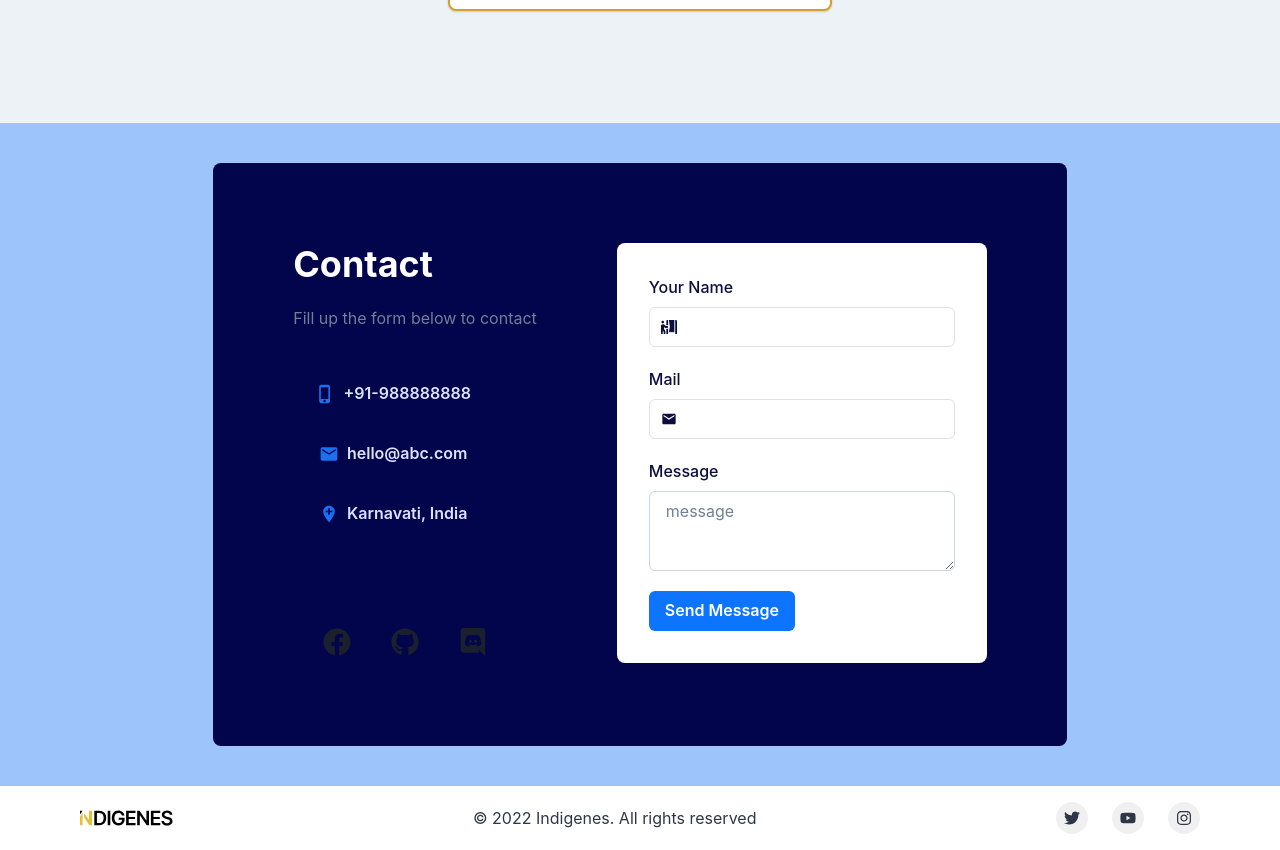
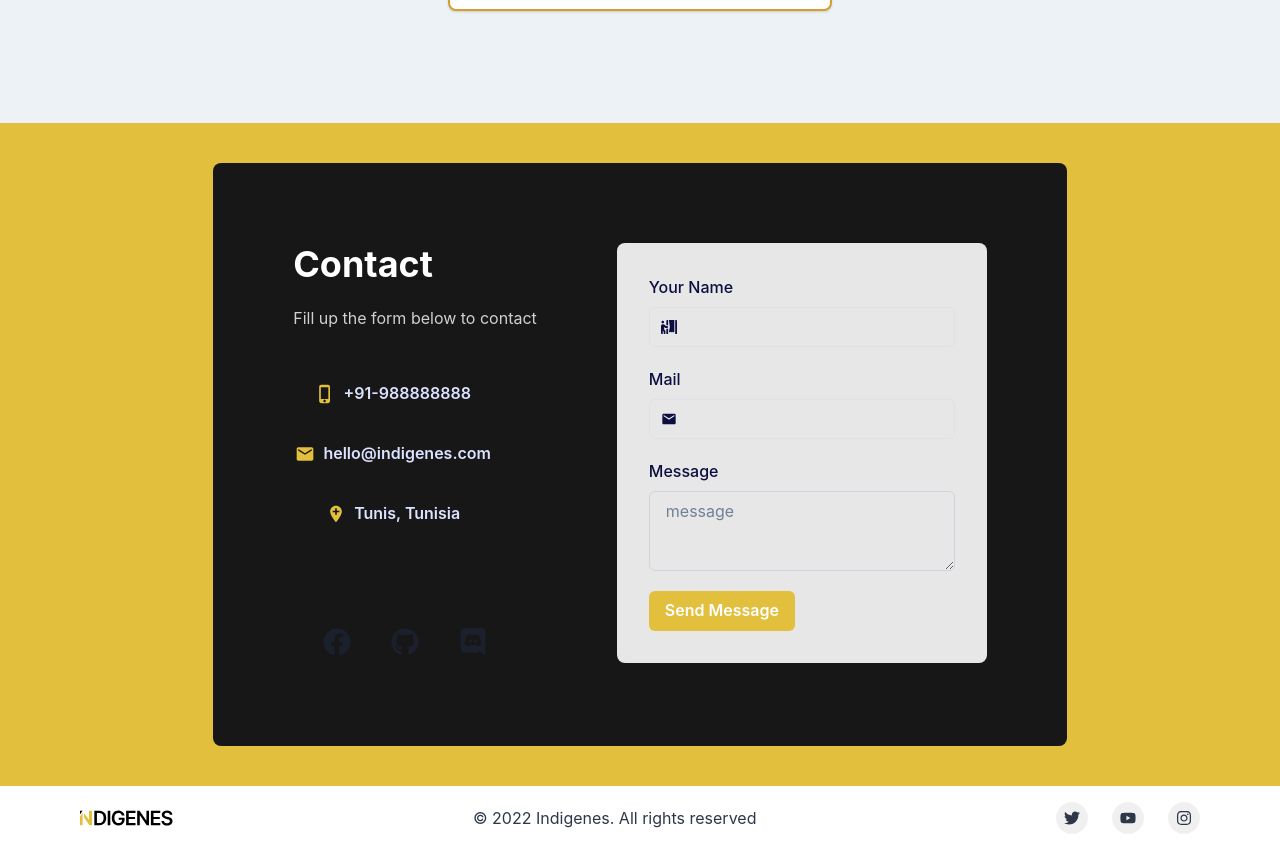
Before and after one commit to Ahmedhnzli/Indigenes-master-master, a React (Create React App) app: page / in a window 1280 px wide. Shown: the part 5120-5970 px from the top of the page. Built offline with nearby package versions, Linux system fonts and the light colour scheme.

Commit message:
Fixed contact section Color (Ashref)

```diff
--- a/src/sections/Contact/Contact.jsx
+++ b/src/sections/Contact/Contact.jsx
@@ -28,10 +28,10 @@ import {
 
   export default function contact() {
     return (
-      <Container bg="#9DC4FB" maxW="full" mt={0} centerContent overflow="hidden">
+      <Container bg="#E3BF3E" maxW="full" mt={0} centerContent overflow="hidden">
         <Flex>
           <Box
-            bg="#02054B"
+            bg="#171717"
             color="white"
             borderRadius="lg"
             m={{ sm: 4, md: 16, lg: 10 }}
@@ -41,7 +41,7 @@ import {
                 <WrapItem>
                   <Box>
                     <Heading>Contact</Heading>
-                    <Text mt={{ sm: 3, md: 3, lg: 5 }} color="gray.500">
+                    <Text mt={{ sm: 3, md: 3, lg: 5 }} color="whiteAlpha.800">
                       Fill up the form below to contact
                     </Text>
                     <Box py={{ base: 5, sm: 5, md: 8, lg: 10 }}>
@@ -53,7 +53,7 @@ import {
                           variant="ghost"
                           color="#DCE2FF"
                           _hover={{ border: '2px solid #1C6FEB' }}
-                          leftIcon={<MdPhoneIphone color="#1970F1" size="20px" />}>
+                          leftIcon={<MdPhoneIphone color="#E3BF3E" size="20px" />}>
                           +91-988888888
                         </Button>
                         <Button
@@ -63,8 +63,8 @@ import {
                           variant="ghost"
                           color="#DCE2FF"
                           _hover={{ border: '2px solid #1C6FEB' }}
-                          leftIcon={<MdMail color="#1970F1" size="20px" />}>
-                          hello@abc.com
+                          leftIcon={<MdMail color="#E3BF3E" size="20px" />}>
+                          hello@indigenes.com
                         </Button>
                         <Button
                           size="md"
@@ -73,8 +73,8 @@ import {
                           variant="ghost"
                           color="#DCE2FF"
                           _hover={{ border: '2px solid #1C6FEB' }}
-                          leftIcon={< MdAddLocation color="#1970F1" size="20px" />}>
-                          Karnavati, India
+                          leftIcon={< MdAddLocation color="#E3BF3E" size="20px" />}>
+                          Tunis, Tunisia
                         </Button>
                       </VStack>
                     </Box>
@@ -88,7 +88,7 @@ import {
                         variant="ghost"
                         size="lg"
                         isRound={true}
-                        _hover={{ bg: '#0D74FF' }}
+                        _hover={{ bg: '#E3BF3E' }}
                         icon={<FaFacebook size="28px" />}
                       />
                       <IconButton
@@ -96,7 +96,7 @@ import {
                         variant="ghost"
                         size="lg"
                         isRound={true}
-                        _hover={{ bg: '#0D74FF' }}
+                        _hover={{ bg: '#E3BF3E' }}
                         icon={<FaGithub size="28px" />}
                       />
                       <IconButton
@@ -104,14 +104,14 @@ import {
                         variant="ghost"
                         size="lg"
                         isRound={true}
-                        _hover={{ bg: '#0D74FF' }}
+                        _hover={{ bg: '#E3BF3E' }}
                         icon={<FaDiscord size="28px" />}
                       />
                     </HStack>
                   </Box>
                 </WrapItem>
                 <WrapItem>
-                  <Box bg="white" borderRadius="lg">
+                  <Box bg="#E7E7E7" borderRadius="lg">
                     <Box m={8} color="#0B0E3F">
                       <VStack spacing={5}>
                         <FormControl id="name">
@@ -147,7 +147,7 @@ import {
                         <FormControl id="name" float="right">
                           <Button
                             variant="solid"
-                            bg="#0D74FF"
+                            bg="#E3BF3E"
                             color="white"
                             _hover={{}}>
                             Send Message
```
